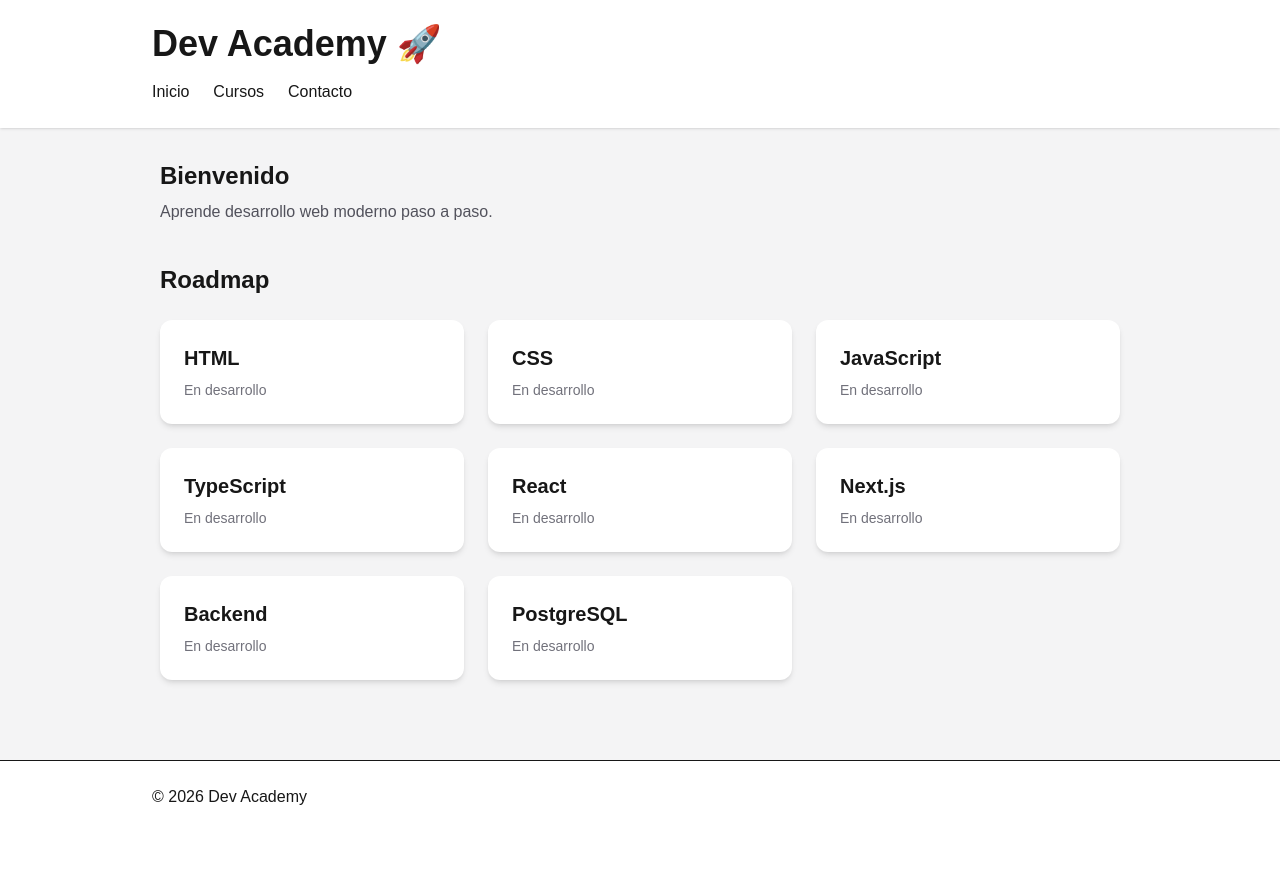
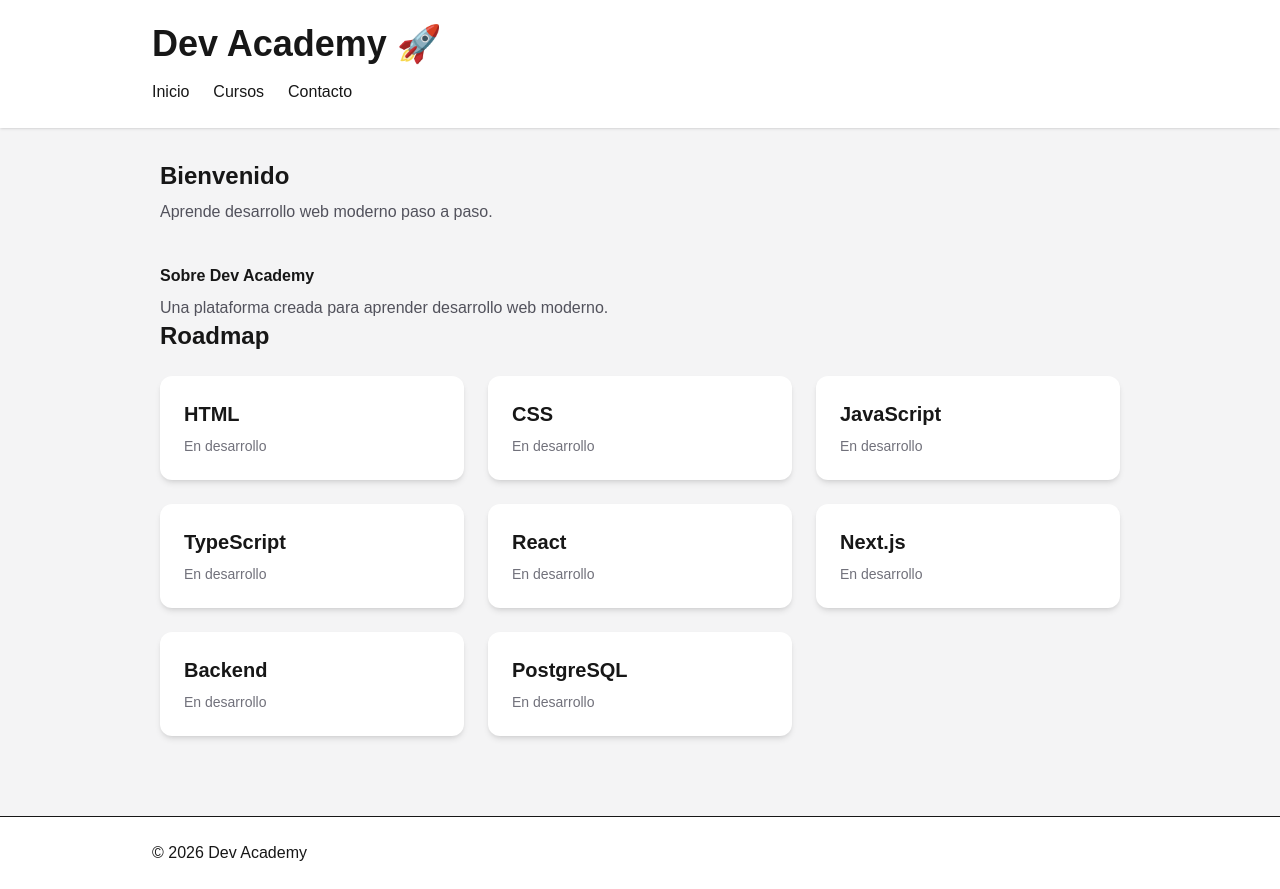
Before and after one commit to daross01/dev-academy, a Next.js app: page / in a window 1280 px wide. Before the commit the page ends 833 px from the top, so only its background shows below. Built offline with nearby package versions, Linux system fonts and the light colour scheme.

Commit message:
Add semantic HTML structure 2

```diff
--- a/app/page.tsx
+++ b/app/page.tsx
@@ -38,6 +38,16 @@ return (
       </section>
 
       <section>
+        <h2 className="text-2x1 font-semibold">
+          Sobre Dev Academy
+        </h2>
+
+        <p className="mt-2 text-zinc-600">
+          Una plataforma creada para aprender desarrollo web moderno.
+        </p>
+      </section>
+
+      <section>
         <h2 className="mb-6 text-2xl font-semibold">
           Roadmap
         </h2>
```
